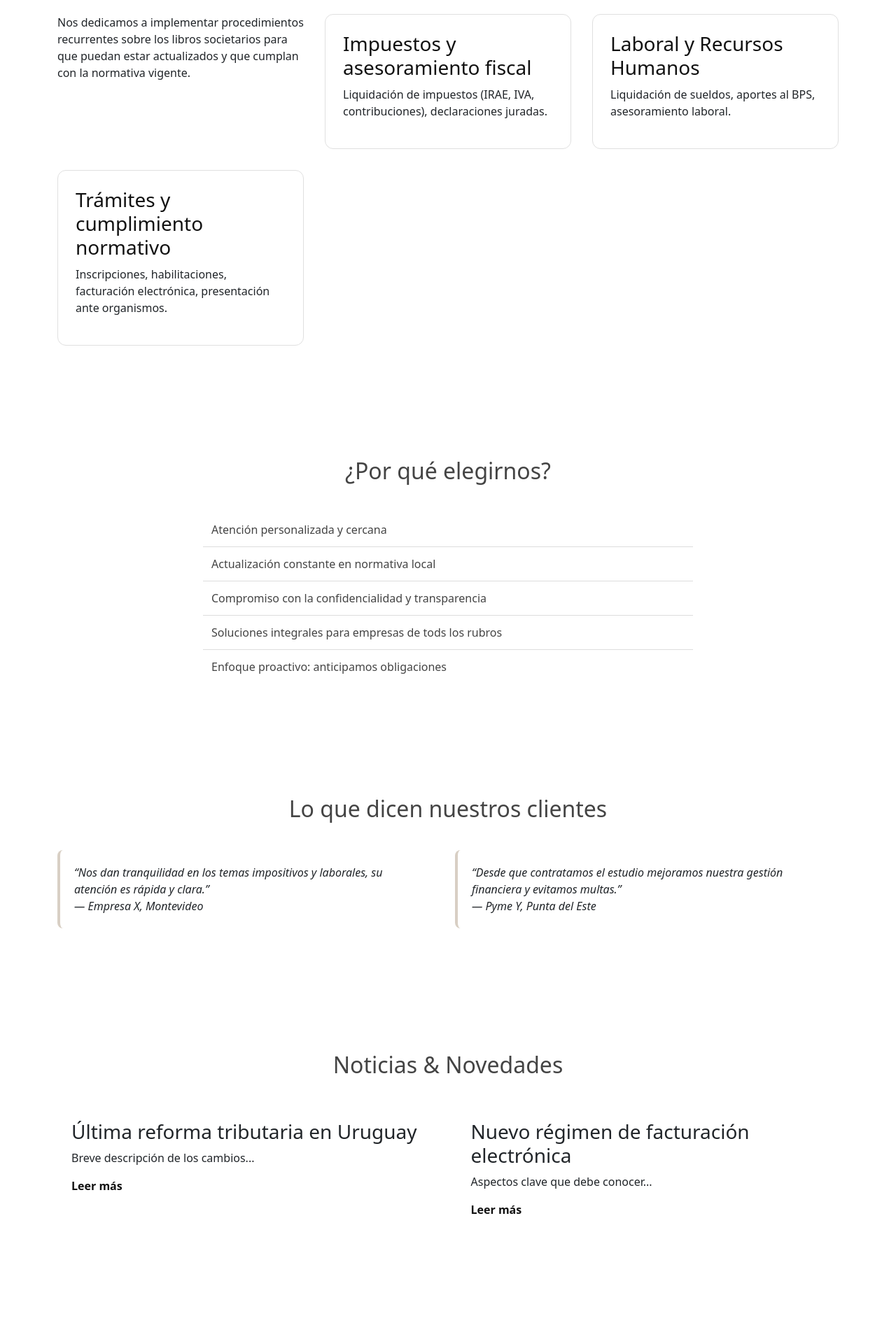
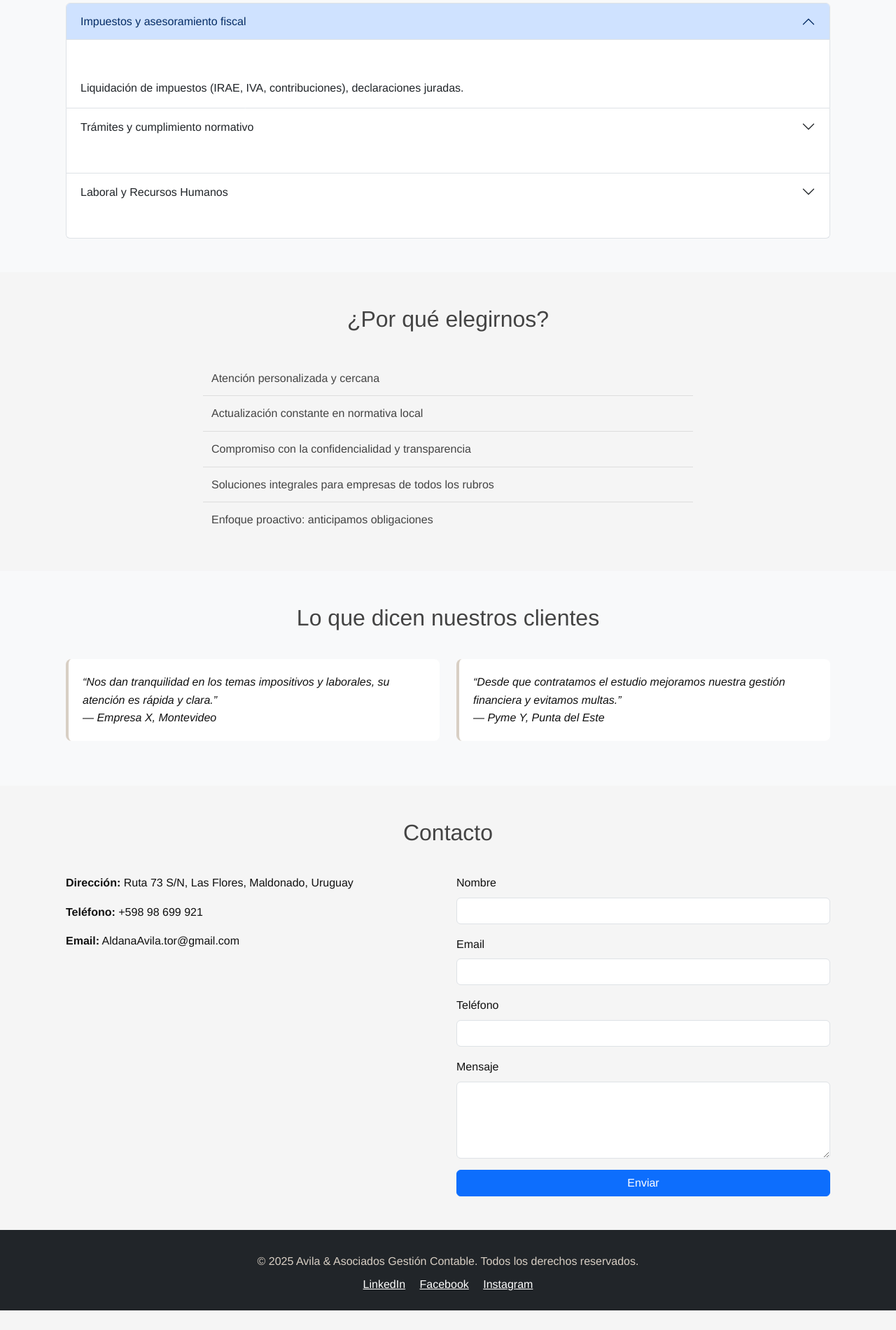
Before and after one commit to FedeCabreraSanteugini/Avila-Asociados, a plain HTML site: page index.html in a window 1280 px wide. Shown: the part 879-2780 px from the top of the page at 70% size. After the commit the page ends 2752 px from the top, so only its background shows below. Drawn offline with nearby package versions, Linux system fonts and the light colour scheme.

Commit message:
reestructuras

```diff
--- a/Scripts.js
+++ b/Scripts.js
@@ -0,0 +1,32 @@
+// Espera a que el contenido del DOM esté listo
+document.addEventListener("DOMContentLoaded", () => {
+  // Selecciona todos los elementos con clases de Animate.css
+  const animatedSections = document.querySelectorAll(".animate__animated");
+
+  // Inicialmente, ocultamos las secciones
+  animatedSections.forEach(section => {
+    section.classList.add("animate__fadeOut"); // empieza invisible
+    section.style.opacity = "0";
+  });
+
+  // Configuración del observador
+  const observer = new IntersectionObserver(entries => {
+    entries.forEach(entry => {
+      if (entry.isIntersecting) {
+        // Cuando el elemento entra en pantalla:
+        entry.target.classList.remove("animate__fadeOut");
+        entry.target.classList.add("animate__fadeInUp");
+        entry.target.style.opacity = "1";
+        entry.target.style.visibility = "visible";
+
+        // Solo animar una vez
+        observer.unobserve(entry.target);
+      }
+    });
+  }, {
+    threshold: 0.2 // se activa cuando el 20% del elemento es visible
+  });
+
+  // Observa cada sección animada
+  animatedSections.forEach(section => observer.observe(section));
+});
--- a/Style.css
+++ b/Style.css
@@ -30,7 +30,7 @@ body {
 }
 
 /* Header / Hero */
-#hero {
+#encabezado{
   background: linear-gradient(rgba(17, 17, 17, 0.7), rgba(17, 17, 17, 0.7)),
               url("fondo-estudio.jpg") center/cover no-repeat;
   color: #fff;
--- a/index.html
+++ b/index.html
@@ -1,26 +1,27 @@
 <!DOCTYPE html>
-<html lang="en">
+<html lang="es">
 <head>
-    <meta charset="UTF-8">
-    <meta name="viewport" content="width=device-width, initial-scale=1.0">
-    <title>Document</title>
-    <link rel="stylesheet" href="Style.css">
-    <script src="Scripts.js"></script>
-    <link href="https://cdn.jsdelivr.net/npm/bootstrap@5.3.0/dist/css/bootstrap.min.css" rel="stylesheet">
+  <meta charset="UTF-8">
+  <meta name="viewport" content="width=device-width, initial-scale=1.0">
+  <title>Avila & Asociados</title>
+
+  <link href="https://cdn.jsdelivr.net/npm/bootstrap@5.3.0/dist/css/bootstrap.min.css" rel="stylesheet">
+   <link rel="stylesheet" href="https://cdnjs.cloudflare.com/ajax/libs/animate.css/4.1.1/animate.min.css"/>
+  <link rel="stylesheet" href="Style.css">
 
 </head>
 <body>
-    <body>
-  <header id="hero">
-    <div class="container">
+
+  <header id="encabezado" class="animate__animated animate__fadeInUp">
+    <div class="container text-center py-5">
       <h1>Avila & Asociados</h1>
-      <h3>Gestion Contable</h3>
+      <h3>Gestión Contable</h3>
       <p>Asesoramiento y gestión integral para empresas uruguayas</p>
-      <a href="#servicios" class="btn">Conoce nuestros servicios</a>
+      <a href="#servicios" class="btn btn-primary mt-3">Conoce nuestros servicios</a>
     </div>
   </header>
 
-  <section id="nosotros" class="seccion">
+  <section id="nosotros" class="seccion py-5 animate__animated animate__fadeInUp">
     <div class="container">
       <h2>Quiénes Somos</h2>
       <p>Somos un estudio conformado por profesionales con amplia experiencia en contabilidad, impuestos, recursos humanos y gestión empresarial. Nos enfocamos en brindar soluciones adaptadas al contexto jurídico y tributario de Uruguay.</p>
@@ -28,121 +29,127 @@
     </div>
   </section>
 
-  <section id="servicios" class="seccion">
+  <section id="servicios" class="seccion py-5 bg-light animate__animated animate__fadeInUp">
     <div class="container">
-      <h2>Servicios</h2>
-      <div class="grid-servicios">
+      <h2 class="mb-4">Servicios</h2>
 
-<div class="et_pb_toggle_content clearfix" style="display: block;"><p>Nos dedicamos a implementar procedimientos recurrentes sobre los libros societarios para que puedan estar actualizados y que cumplan con la normativa vigente.</p></div>
+      <div class="accordion animate__animated animate__fadeInUp" id="accordionExample">
+        <div class="accordion-item">
+          <h2 class="accordion-header" id="headingOne">
+            <button class="accordion-button" type="button" data-bs-toggle="collapse" data-bs-target="#collapseOne" aria-expanded="true" aria-controls="collapseOne">
+              Impuestos y asesoramiento fiscal
+            </button>
+          </h2>
+          <div id="collapseOne" class="accordion-collapse collapse show" aria-labelledby="headingOne" data-bs-parent="#accordionExample">
+            <div class="accordion-body">
+              Liquidación de impuestos (IRAE, IVA, contribuciones), declaraciones juradas.
+            </div>
+          </div>
+        </div>
 
-        <div class="servicio-item">
-          <h3>Impuestos y asesoramiento fiscal</h3>
-          <p>Liquidación de impuestos (IRAE, IVA, contribuciones), declaraciones juradas.</p>
+        <div class="accordion-item animate__animated animate__fadeInUp">
+          <h2 class="accordion-header" id="headingTwo">
+            <button class="accordion-button collapsed" type="button" data-bs-toggle="collapse" data-bs-target="#collapseTwo" aria-expanded="false" aria-controls="collapseTwo">
+              Trámites y cumplimiento normativo
+            </button>
+          </h2>
+          <div id="collapseTwo" class="accordion-collapse collapse" aria-labelledby="headingTwo" data-bs-parent="#accordionExample">
+            <div class="accordion-body">
+              Inscripciones, habilitaciones, facturación electrónica, presentación ante organismos.
+            </div>
+          </div>
         </div>
-        <div class="servicio-item">
-          <h3>Laboral y Recursos Humanos</h3>
-          <p>Liquidación de sueldos, aportes al BPS, asesoramiento laboral.</p>
-        </div>
-        <div class="servicio-item">
-          <h3>Trámites y cumplimiento normativo</h3>
-          <p>Inscripciones, habilitaciones, facturación electrónica, presentación ante organismos.</p>
+
+        <div class="accordion-item animate__animated animate__fadeInUp">
+          <h2 class="accordion-header" id="headingThree">
+            <button class="accordion-button collapsed" type="button" data-bs-toggle="collapse" data-bs-target="#collapseThree" aria-expanded="false" aria-controls="collapseThree">
+              Laboral y Recursos Humanos
+            </button>
+          </h2>
+          <div id="collapseThree" class="accordion-collapse collapse" aria-labelledby="headingThree" data-bs-parent="#accordionExample">
+            <div class="accordion-body">
+              Liquidación de sueldos, aportes al BPS, asesoramiento laboral y gestión de nóminas.
+            </div>
+          </div>
         </div>
       </div>
     </div>
   </section>
 
-  <section id="diferenciales" class="seccion">
+  <section id="diferenciales" class="seccion py-5 animate__animated animate__fadeInUp">
     <div class="container">
       <h2>¿Por qué elegirnos?</h2>
       <ul class="lista-diferenciales">
         <li>Atención personalizada y cercana</li>
         <li>Actualización constante en normativa local</li>
         <li>Compromiso con la confidencialidad y transparencia</li>
-        <li>Soluciones integrales para empresas de tods los rubros</li>
+        <li>Soluciones integrales para empresas de todos los rubros</li>
         <li>Enfoque proactivo: anticipamos obligaciones</li>
       </ul>
     </div>
   </section>
 
-  <section id="testimonios" class="seccion">
+  <section id="testimonios" class="seccion py-5 bg-light animate__animated animate__fadeInUp">
     <div class="container">
       <h2>Lo que dicen nuestros clientes</h2>
-      <div class="testimonios-grid">
-        <blockquote>
-          “Nos dan tranquilidad en los temas impositivos y laborales, su atención es rápida y clara.”<br>
-          <cite>— Empresa X, Montevideo</cite>
-        </blockquote>
-        <blockquote>
-          “Desde que contratamos el estudio mejoramos nuestra gestión financiera y evitamos multas.”<br>
-          <cite>— Pyme Y, Punta del Este</cite>
-        </blockquote>
+      <div class="row mt-4">
+        <div class="col-md-6">
+          <blockquote>“Nos dan tranquilidad en los temas impositivos y laborales, su atención es rápida y clara.”<br><cite>— Empresa X, Montevideo</cite></blockquote>
+        </div>
+        <div class="col-md-6">
+          <blockquote>“Desde que contratamos el estudio mejoramos nuestra gestión financiera y evitamos multas.”<br><cite>— Pyme Y, Punta del Este</cite></blockquote>
+        </div>
       </div>
     </div>
   </section>
 
-
-
-  <section id="novedades" class="seccion">
+  <section id="contacto" class="seccion py-5 animate__animated animate__fadeInUp">
     <div class="container">
-      <h2>Noticias & Novedades</h2>
-      <div class="grid-noticias">
-        <article class="noticia">
-          <h3>Última reforma tributaria en Uruguay</h3>
-          <p>Breve descripción de los cambios...</p>
-          <a href="#">Leer más</a>
-        </article>
-        <article class="noticia">
-          <h3>Nuevo régimen de facturación electrónica</h3>
-          <p>Aspectos clave que debe conocer...</p>
-          <a href="#">Leer más</a>
-        </article>
-
+      <h2>Contacto</h2>
+      <div class="row mt-4">
+        <div class="col-md-6">
+          <p><strong>Dirección:</strong> Ruta 73 S/N, Las Flores, Maldonado, Uruguay</p>
+          <p><strong>Teléfono:</strong> +598 98 699 921</p>
+          <p><strong>Email:</strong> AldanaAvila.tor@gmail.com</p>
+        </div>
+        <div class="col-md-6">
+          <form action="enviar_contacto.php" method="post">
+            <div class="mb-3">
+              <label for="nombre" class="form-label">Nombre</label>
+              <input type="text" id="nombre" name="nombre" class="form-control" required>
+            </div>
+            <div class="mb-3">
+              <label for="email" class="form-label">Email</label>
+              <input type="email" id="email" name="email" class="form-control" required>
+            </div>
+            <div class="mb-3">
+              <label for="telefono" class="form-label">Teléfono</label>
+              <input type="text" id="telefono" name="telefono" class="form-control">
+            </div>
+            <div class="mb-3">
+              <label for="mensaje" class="form-label">Mensaje</label>
+              <textarea id="mensaje" name="mensaje" rows="4" class="form-control" required></textarea>
+            </div>
+            <button type="submit" class="btn btn-primary w-100">Enviar</button>
+          </form>
+        </div>
       </div>
     </div>
   </section>
 
-  <section id="contacto" class="seccion">
+  <footer id="footer" class="bg-dark text-white text-center py-4 animate__animated animate__fadeInUp">
     <div class="container">
-      <h2>Contacto</h2>
-      <div class="contacto-datos">
-        <div class="datos-oficina">
-          <p>Dirección: ruta73 S/N, Las Flores, Maldonado, Uruguay</p>
-          <p>Teléfono: +598 98 699 921</p>
-          <p>Email: AldanaAvila.tor@gmail.com</p>
-        </div>
-
-        <div class="formulario-contacto">
-          <form action="enviar_contacto.php" method="post">
-            <h2>Envíanos un mensaje</h2>
-
-            <label for="nombre">Nombre</label>
-            <input type="text" id="nombre" name="nombre" required>
-            <label for="email">Email</label>
-            <input type="email" id="email" name="email" required>
-            <label for="telefono">Teléfono</label>
-            <input type="text" id="telefono" name="telefono">
-            <label for="mensaje">Mensaje</label>
-            <textarea id="mensaje" name="mensaje" rows="4" required></textarea>
-            <button type="submit">Enviar</button>
-          </form>
-        </div>
-      </div>
-    </div>
-
-  </section>
-
-  <footer id="footer">
-    <div class="container">
-      <p>&copy; 2025 Avila&Asociados Gestion Contable. Todos los derechos reservados.</p>
-      <p>Dirección · Teléfono · Email</p>
-      <div class="redes">
-        <a href="#" aria-label="LinkedIn">LinkedIn</a>
-        <a href="#" aria-label="Facebook">Facebook</a>
-        <a href="#" aria-label="Instagram">Instagram</a>
+      <p>&copy; 2025 Avila & Asociados Gestión Contable. Todos los derechos reservados.</p>
+      <div class="mt-2">
+        <a href="#" class="text-white me-3">LinkedIn</a>
+        <a href="#" class="text-white me-3">Facebook</a>
+        <a href="#" class="text-white">Instagram</a>
       </div>
     </div>
   </footer>
-</body>
 
+  <script src="https://cdn.jsdelivr.net/npm/bootstrap@5.3.0/dist/js/bootstrap.bundle.min.js"></script>
+
+  <script src="Scripts.js"></script>
 </body>
 </html>
```
Also changed, not shown: Gestor Contable.png (added).
